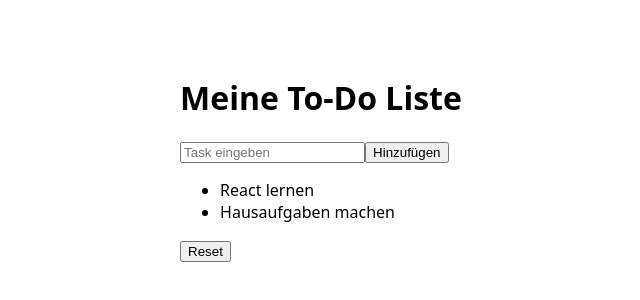
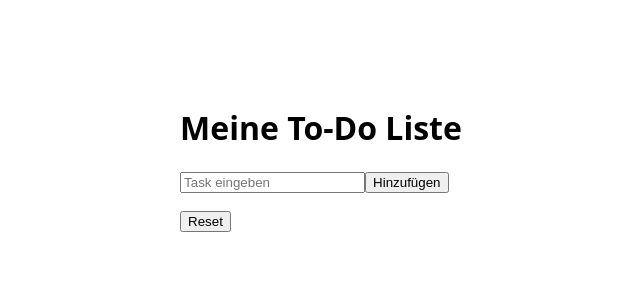
Before and after one commit to TimoAntoniak/todo-list, a React (Create React App) app: page / in a window 1280 px wide. Shown: the part 250-550 px from the top of the page, without its empty margins (327-967 px from the left). Built offline with nearby package versions, Linux system fonts and the light colour scheme.

Commit message:
Kapitel 3: UseEffect

```diff
--- a/src/App.js
+++ b/src/App.js
@@ -1,13 +1,13 @@
-import { useState } from 'react';
+import { useEffect, useState } from 'react';
 import './App.scss';
 import Task from './Task';
 
 function App() {
 
-    const [taskList, setTaskList] = useState([
-        {name: "React lernen", finished: false},
-        {name: "Hausaufgaben machen", finished: false}
-    ])
+    const [taskList, setTaskList] = useState(() => {
+        const savedTodos = localStorage.getItem("taskList")
+        return savedTodos ? JSON.parse(savedTodos) : []
+    })
 
     function handleTaskClick(index) {
         let newTaskList = [...taskList];
@@ -29,6 +29,11 @@ function App() {
     function handleReset() {
         setTaskList([])
     }
+
+    useEffect(() => {
+        console.log("Updating taskList to:", taskList)
+        localStorage.setItem("taskList", JSON.stringify(taskList));
+    }, [taskList])
 
     return (
         <div className="App">
```
